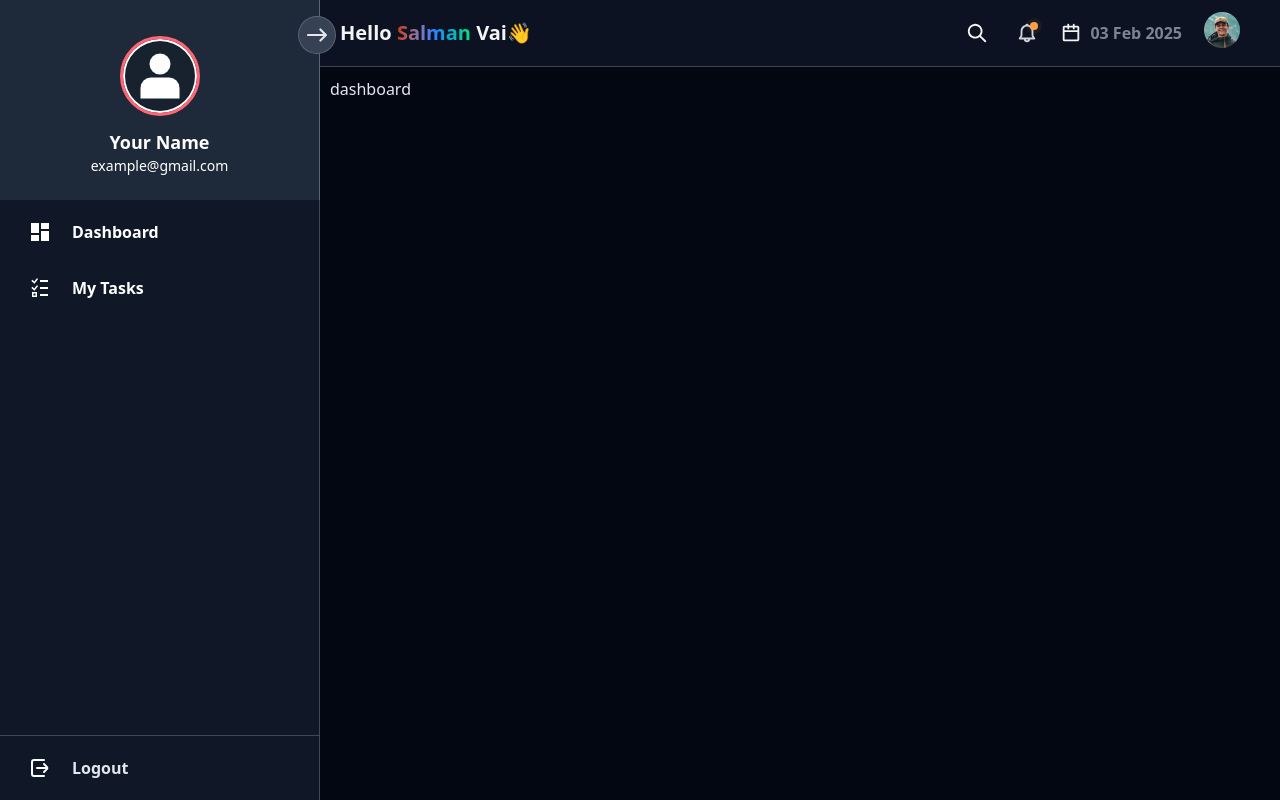
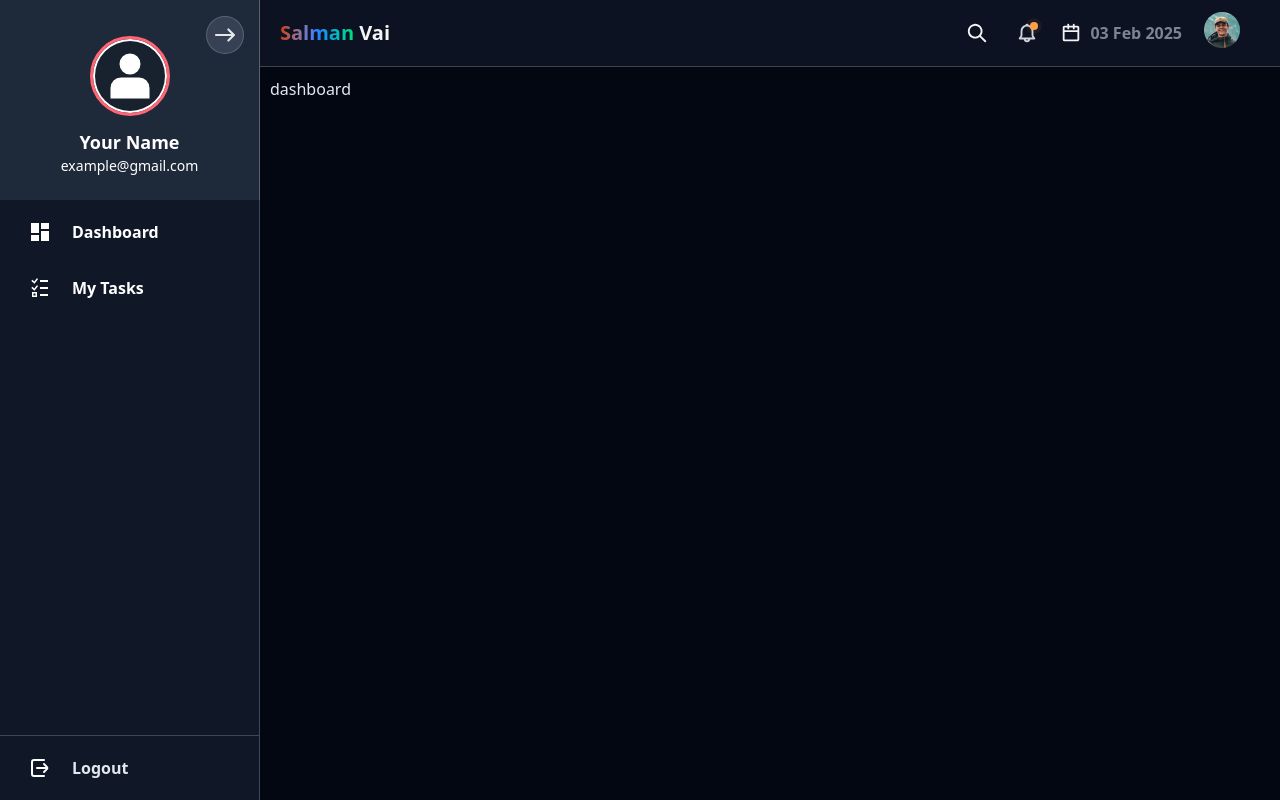
Before and after one commit to Hablu-Programmer-Team/HP-Team, a React (Vite) app: page / in a window 1280 px wide. Built offline with nearby package versions, Linux system fonts and the light colour scheme.

Commit message:
refactor: integrate Parent component for 404 page and enhance Navbar with user names

```diff
--- a/src/App.tsx
+++ b/src/App.tsx
@@ -35,12 +35,14 @@ export const App = () => (
       <Route
         path="*"
         element={
+          <Parent>
             <div className="text-center justify-center items-center mx-auto flex flex-col text-5xl h-screen">
               <span className="text-red-500">404!</span>
               <span className="text-black dark:text-gray-400 text-3xl">
                 Page not found
               </span>
             </div>
+          </Parent>
         }
       />
     </Routes>
--- a/src/components/common/parent.tsx
+++ b/src/components/common/parent.tsx
@@ -1,7 +1,7 @@
+import { cn } from "@/lib/utils/cn";
 import { FC, useState } from "react";
 import { Sidebar } from "../team/Alamin";
 import { Navbar } from "../team/Hasib";
-import { cn } from "@/lib/utils/cn";
 
 export const Parent: FC<IChildren> = ({ children }) => {
   const [openSidebar, setOpenSidebar] = useState<boolean>(true);
@@ -12,7 +12,12 @@ export const Parent: FC<IChildren> = ({ children }) => {
       {/* <div className=" max-w-sm"></div> */}
 
       <div className="transition-all duration-300 w-full">
-        <Navbar openSidebar={openSidebar} setOpenSidebar={setOpenSidebar} />
+        <Navbar
+          firstName="Salman"
+          lastName="Vai"
+          openSidebar={openSidebar}
+          setOpenSidebar={setOpenSidebar}
+        />
         <div
           className={cn(
             "h-[90svh] max-w-screen-2xl mx-auto p-2.5 overflow-y-auto"
--- a/src/components/team/Alamin/Sidebar.tsx
+++ b/src/components/team/Alamin/Sidebar.tsx
@@ -1,4 +1,4 @@
-import { FC, useEffect, useState } from "react";
+import { FC, useState } from "react";
 import { NavLink } from "react-router-dom";
 import { dashItems } from "./data";
 import { ArrowDownIcon, LeaveIcon, RightArray, UserIcon } from "./icons";
@@ -20,31 +20,21 @@ export const Sidebar: FC<SidebarProps> = ({ openSidebar, setOpenSidebar }) => {
     setIsActive(idx);
   };
 
-  // useEffect(() => {
-  //   const checkScreenSize = () => {
-  //     if (window.innerWidth < 426) {
-  //       setOpenSidebar(false);
-  //     } else {
-  //       setOpenSidebar(true);
-  //     }
-  //   };
-
-  //   checkScreenSize();
-  //   window.addEventListener("resize", checkScreenSize);
-  //   return () => window.removeEventListener("resize", checkScreenSize);
-  // }, []);
-
   return (
     <aside
-      className={`h-screen max-w-xs relative transition-transform duration-300 ${
+      className={`h-screen max-w-[260px] relative transition-transform duration-300 ${
         openSidebar ? "translate-x-0 w-full" : "-translate-x-[260px] w-0"
       }`}
     >
       <button
         onClick={() => setOpenSidebar(!openSidebar)}
-        className="absolute -right-4 top-4 z-30 flex justify-center items-center cursor-pointer p-2 bg-gray-700 hover:bg-gray-800 transition-all duration-200 rounded-full border border-gray-100/20 hover:border-gray-100 "
+        className="absolute right-4 top-4 z-30 flex justify-center items-center cursor-pointer p-2 bg-gray-700 hover:bg-gray-800 transition-all duration-200 rounded-full border border-gray-100/20 hover:border-gray-100 "
       >
-        <RightArray className={`transition-transform text-gray-200`} />
+        <RightArray
+          className={`transition-transform text-gray-200 md:size-5 sm:size-3 ${
+            openSidebar ? "" : "rotate-180 delay-300"
+          }`}
+        />
       </button>
 
       <div
--- a/src/components/team/Hasib/navbar.tsx
+++ b/src/components/team/Hasib/navbar.tsx
@@ -6,13 +6,20 @@ import { ProfileMenu } from "./profilemenu";
 import { SearchItem } from "./searchitem";
 
 type TProps = {
+  firstName: string;
+  lastName: string;
   openSidebar: boolean;
   setOpenSidebar: Dispatch<SetStateAction<boolean>>;
 };
 
-export const Navbar: FC<TProps> = ({ openSidebar, setOpenSidebar }) => (
-  <div className="flex h-fit bg-gray-900/70 text-gray-100 w-full justify-end sm:justify-between items-center ps-2.5 pe-5 lg:ps-5 lg:pe-10 py-3 border-b border-b-neutral-400/35">
-    <div className="flex gap-x-2.5">
+export const Navbar: FC<TProps> = ({
+  openSidebar,
+  setOpenSidebar,
+  firstName,
+  lastName,
+}) => (
+  <div className="flex h-fit bg-gray-900/70 text-gray-100 w-full justify-between sm:justify-between items-center ps-2.5 pe-5 lg:ps-5 lg:pe-10 py-3 border-b border-b-neutral-400/35">
+    <div className="flex gap-x-2.5 ">
       <button
         className="cursor-pointer"
         hidden={openSidebar}
@@ -23,11 +30,10 @@ export const Navbar: FC<TProps> = ({ openSidebar, setOpenSidebar }) => (
 
       <NavLink to="/profile">
         <div className="hidden sm:block font-bold text-base lg:text-xl ">
-          Hello{" "}
           <span className="bg-gradient-to-r from-orange-700 via-blue-500 to-green-400 text-transparent bg-clip-text">
-            Salman
+            {firstName}
           </span>{" "}
-          Vai👋
+          <span>{lastName}</span>
         </div>
       </NavLink>
     </div>
--- a/src/components/team/Hasib/profilemenu.tsx
+++ b/src/components/team/Hasib/profilemenu.tsx
@@ -14,7 +14,7 @@ export const ProfileMenu: FC = () => {
     <div className="relative">
       <button onClick={() => setIsProfileOpen(!profileOpen)}>
         <img
-          className="cursor-pointer duration-300 hover:scale-110 size-6 lg:size-[36px]"
+          className="cursor-pointer duration-300 hover:scale-110 size-6 lg:size-9 flex justify-center items-center"
           src="/profile.png"
           alt="Profile-Image"
         />
```
Lines whose indentation alone changed are shown as unchanged.
